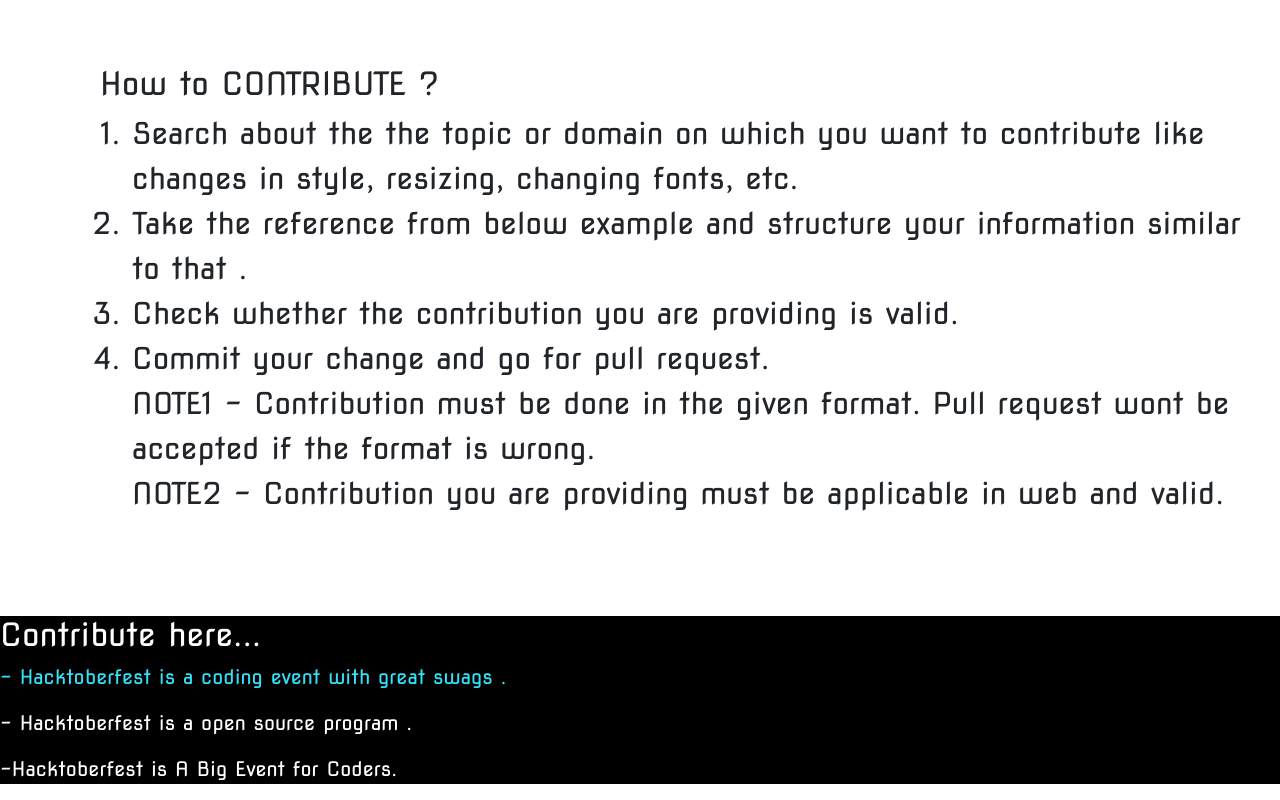
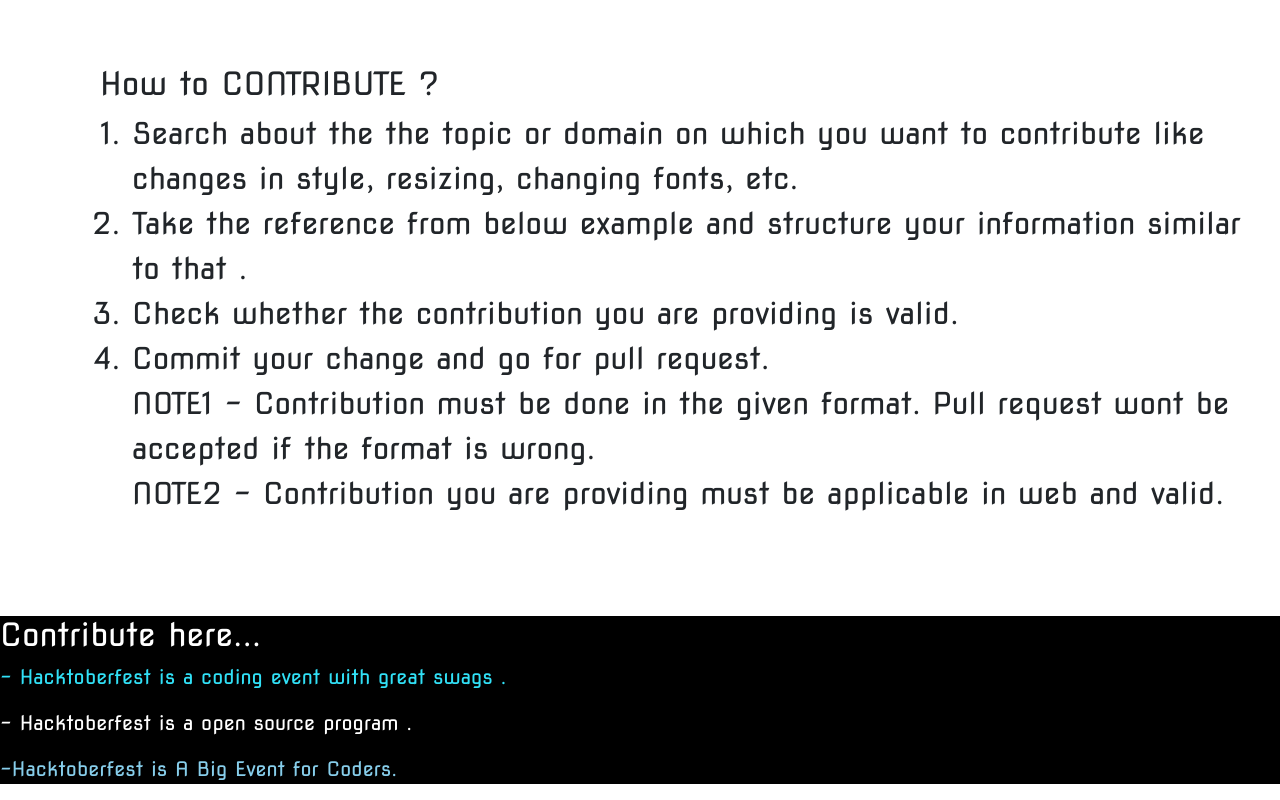
Before and after one commit to vishalabhange/Hacktoberfest, a plain HTML site: page index.html in a window 1280 px wide. Shown: the part 774-1574 px from the top of the page. Drawn offline with nearby package versions, Linux system fonts and the light colour scheme.

Commit message:
Update style.css

```diff
--- a/style.css
+++ b/style.css
@@ -54,3 +54,7 @@ img:hover{
 .gaurav{
   color: white;
 }
+
+.yash{
+  color:skyblue;
+}
```
